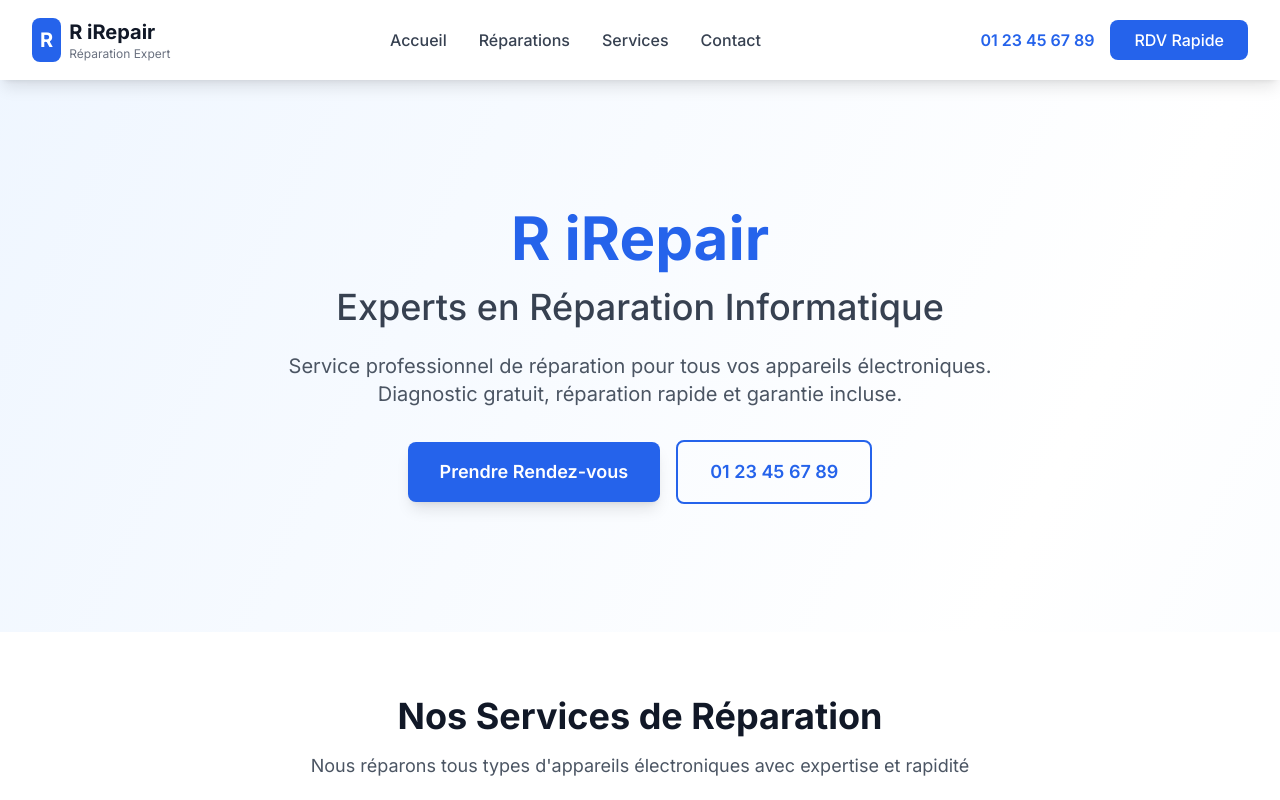
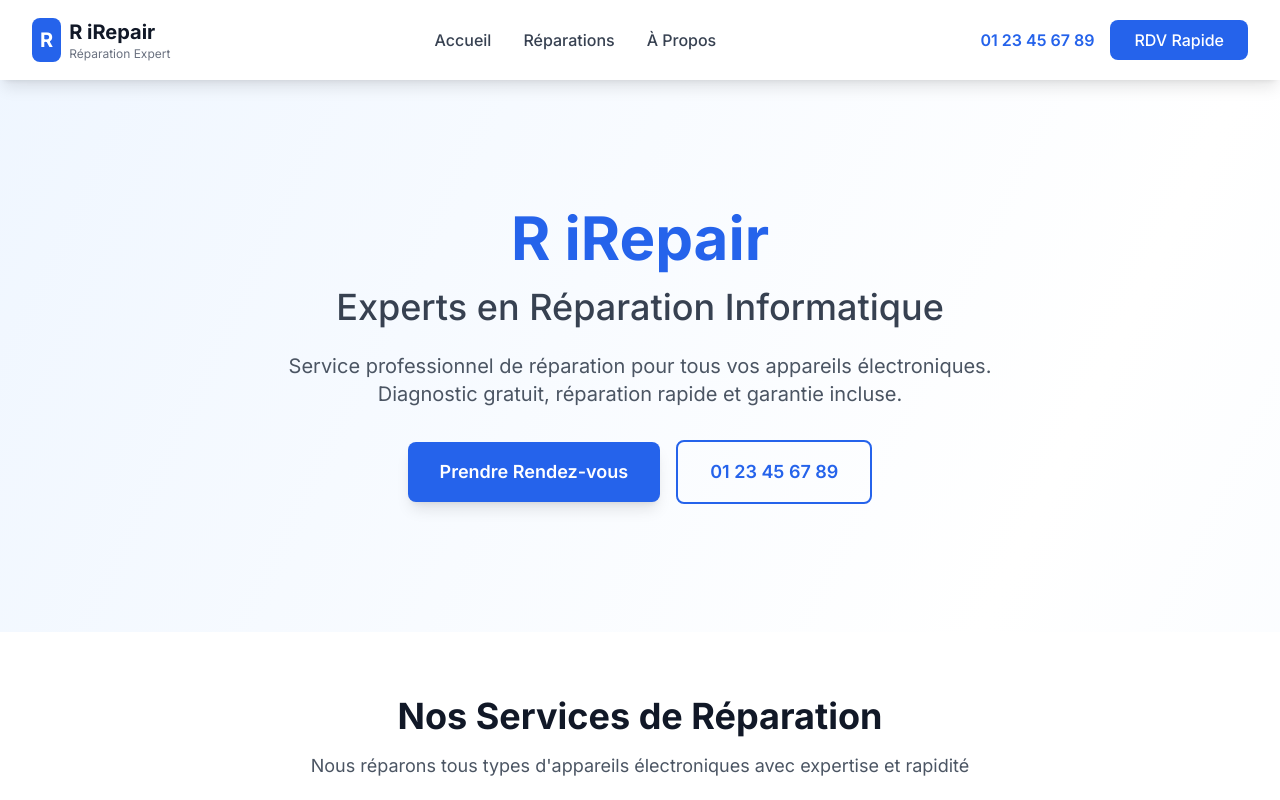
Before and after one commit to Kropotkynn/R-iRepair, a Next.js app in the folder frontend/: page / in a window 1280 px wide. Shown: the top 800 px of the page. Built offline with nearby package versions, Linux system fonts and the light colour scheme; no server answers; the database is empty.

Commit message:
navbar modddification

```diff
--- a/frontend/src/components/Header.tsx
+++ b/frontend/src/components/Header.tsx
@@ -39,17 +39,12 @@ export default function Header() {
             >
               Réparations
             </Link>
+
             <Link
-              href="/#services"
+              href="/warranty"
               className="text-gray-700 hover:text-blue-600 font-medium transition-colors duration-300"
             >
-              Services
-            </Link>
-            <Link
-              href="/#contact"
-              className="text-gray-700 hover:text-blue-600 font-medium transition-colors duration-300"
-            >
-              Contact
+              À Propos
             </Link>
           </nav>
 
```
